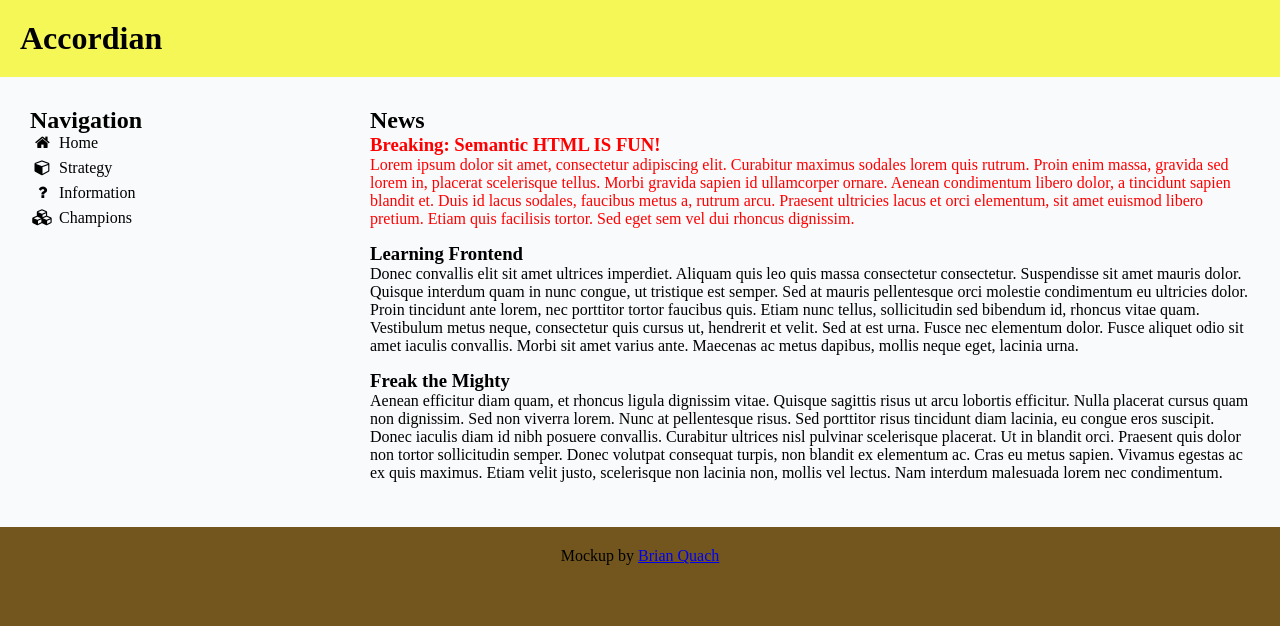
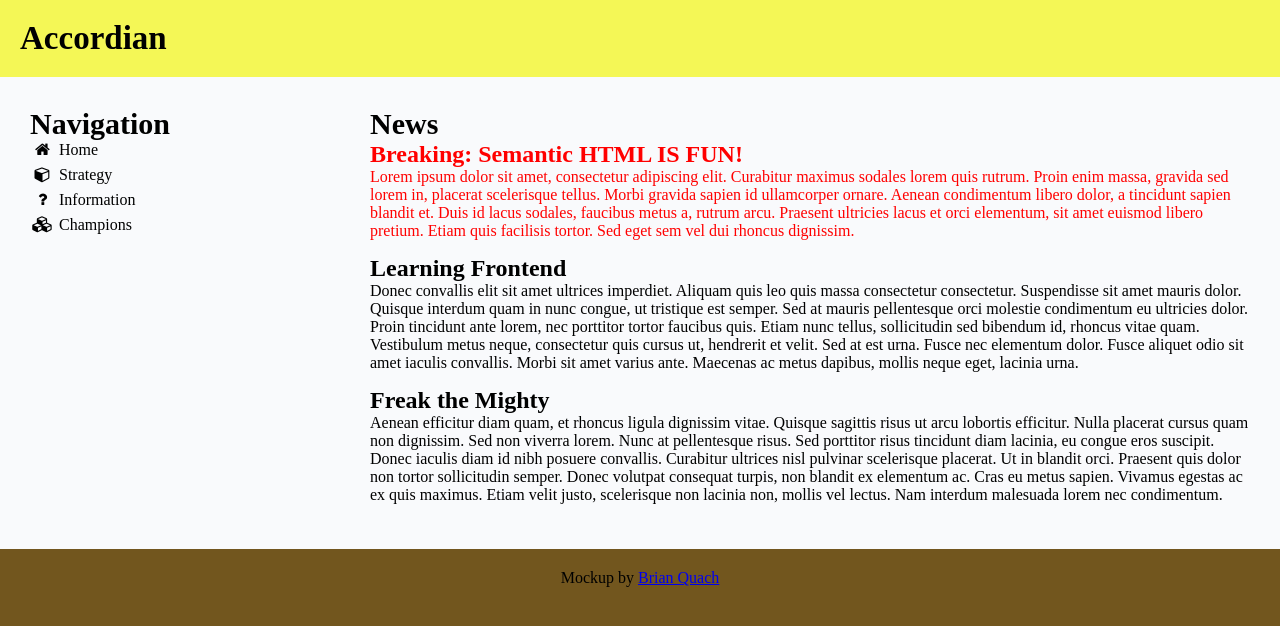
Before and after one commit to brianquach/html-css-mockups, a plain HTML site: page accordian/index.html in a window 1280 px wide. Drawn offline with Linux system fonts and the light colour scheme.

Commit message:
Style: general layout

```diff
--- a/accordian/style.css
+++ b/accordian/style.css
@@ -4,16 +4,17 @@ body {
   margin: 0;
   display: flex;
   flex-direction: column;
+  font-size: 16px;
 }
 
 header {
   background-color: #f4f756;
-  padding: 20px;
+  padding: 1.25rem;
 }
 
 footer {
   text-align: center;
-  padding: 20px;
+  padding: 1.25rem;
 }
 
 h1,
@@ -25,23 +26,35 @@ li {
   padding: 0;
 }
 
+h1 {
+  font-size: 2.0625em;
+}
+
+h2 {
+  font-size: 1.875em;
+}
+
+h3 {
+  font-size: 1.5em;
+}
+
 /* Page content layout */
 .content-layout {
   display: flex;
   background-color: #f9fafc;
-  padding: 20px;
+  padding: 1.25rem;
 }
 
 nav {
   flex: 1 100px;
-  padding: 10px;
+  padding: .625rem;
 }
 
 main {
   flex: 4;
   display: flex;
   flex-direction: column;
-  padding: 10px;
+  padding: .625rem;
 }
 
 /* News content */
```
